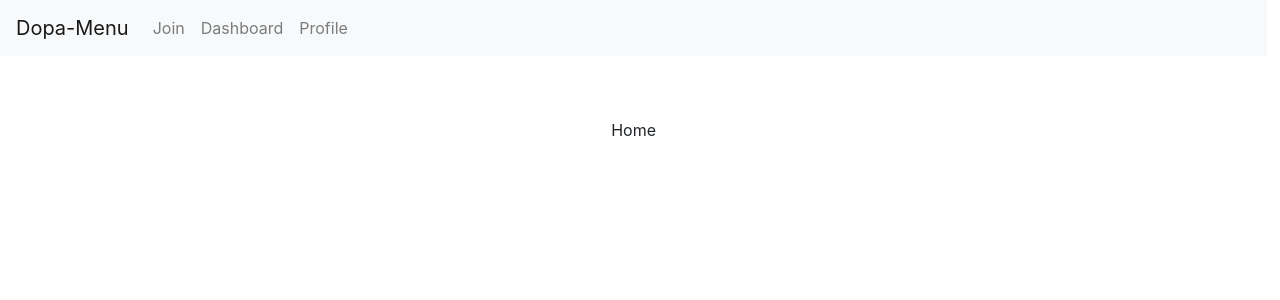
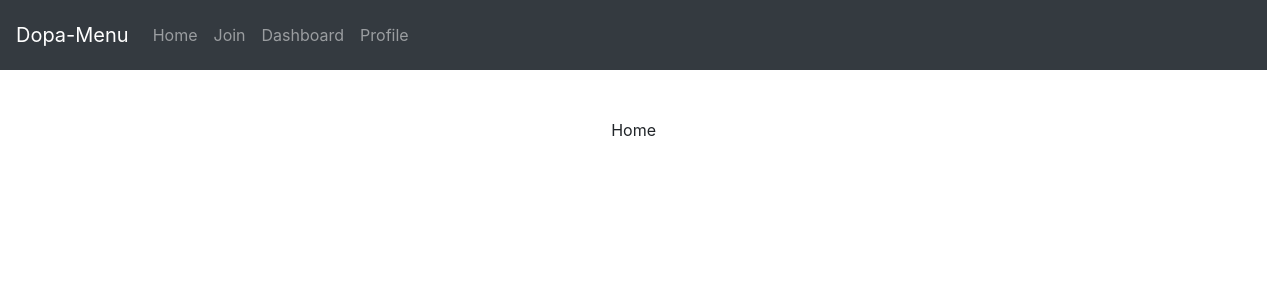
Before and after one commit to MarieHughes93/dopa-menu, a React (Create React App) app in the folder dm-frontend/: page / in a window 1280 px wide. Shown: the top 300 px of the page. Built offline with nearby package versions, Linux system fonts and the light colour scheme.

Commit message:
changed nav links to active links and update nav

```diff
--- a/dm-frontend/src/v1/components/NavLink.js
+++ b/dm-frontend/src/v1/components/activeLink.js
@@ -3,7 +3,7 @@ import {Link} from 'react-router-dom'
 
 
 
-class NavLink extends Component {
+class ActiveLink extends Component {
     render() {
         return (
           <li className={"nav-item " + (this.props.isActive ? "active": "")}>
@@ -17,4 +17,4 @@ class NavLink extends Component {
         );
     }
   }
-  export default NavLink
+  export default ActiveLink
--- a/dm-frontend/src/v1/containers/Navbar.js
+++ b/dm-frontend/src/v1/containers/Navbar.js
@@ -1,16 +1,17 @@
-import {Link} from 'react-router-dom'
 import React, { Component } from "react";
-import NavLink from '../components/NavLink'
+import ActiveLink from '../components/activeLink'
+import {Nav,Navbar } from 'react-bootstrap'
 
-class NavBar extends Component{
+class NavHeader extends Component{
 
     constructor(props) {
         super(props);
         this.state = {
           links: [
-            {path: "/signup", text: "Join", isActive: false},
-            {path: "/menu", text: "Dashboard", isActive: false},
-            {path: "/profile", text: "Profile", isActive: false},
+            {path: "/", text: "Home"},
+            {path: "/signup", text: "Join"},
+            {path: "/menu", text: "Dashboard"},
+            {path: "/profile", text: "Profile"},
           ]
         }
       }
@@ -26,24 +27,21 @@ class NavBar extends Component{
 
       render() {
         return (
-          <div>
-            <nav className="navbar navbar-expand-lg navbar-light  bg-light">
-              <Link className="navbar-brand" to="/">Dopa-Menu</Link>
-              <ul className="navbar-nav">
-                {this.state.links.map((link, e) =>
-                  <NavLink
-                    path={link.path}
-                    text={link.text}
-                    isActive={link.isActive}
-                    key={link.path}
-                    onClick={() => this.handleClick(e)}
-                  />
-                  )}
-              </ul>
-            </nav>
-          </div>
+          <Navbar bg="dark" variant="dark">
+          <Navbar.Brand href="/">Dopa-Menu</Navbar.Brand>
+          <Nav className="routes">
+          {this.state.links.map((link,e) =>
+            <ActiveLink
+              path={link.path}
+              text={link.text}
+              isActive={link.isActive}
+              key={link.path}
+              onClick={() => this.handleClick(e)}
+          />)}
+					</Nav>
+          </Navbar>
         );
       }
     }
 
-export default NavBar;
+export default NavHeader;
```
